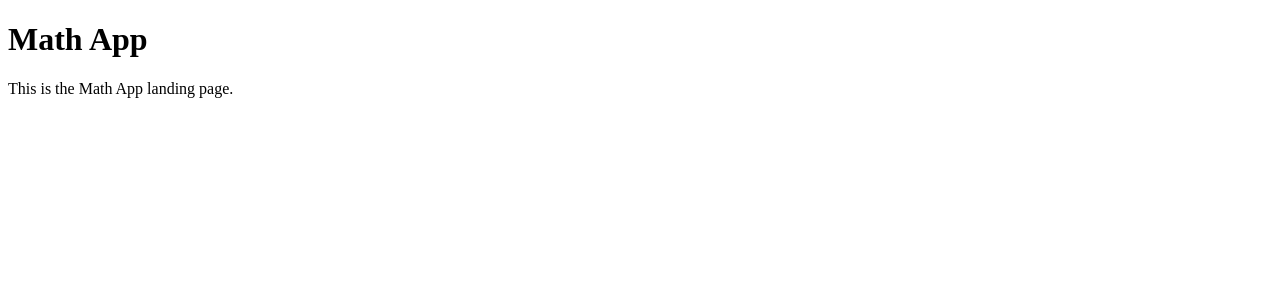
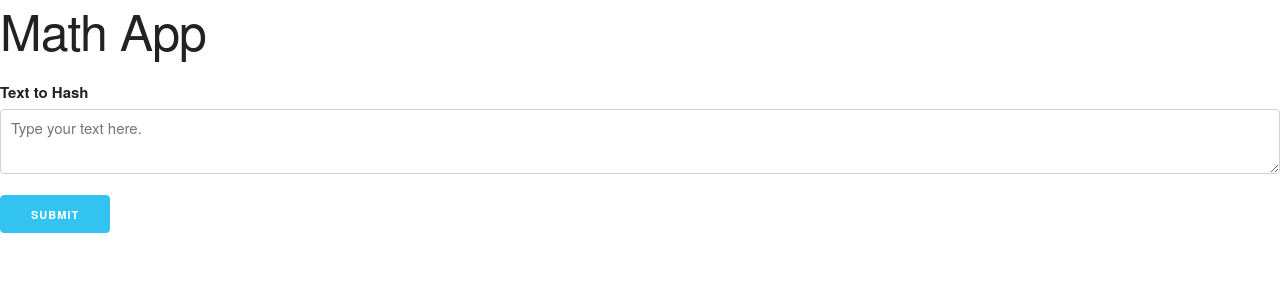
Before and after one commit to mdogy/flaskBasicExample, a Flask app: page / in a window 1280 px wide. Shown: the top 300 px of the page. Run offline with Flask 2, Linux system fonts and the light colour scheme.

Commit message:
Added static files. Created texts. completed hashing app.

```diff
--- a/mathapp/__init__.py
+++ b/mathapp/__init__.py
@@ -1,4 +1,4 @@
+"""Implements a basic flask app that provides hashes of text."""
 from flask import Flask
-app = Flask(__name__)
-
-import mathapp.routes
+app = Flask(__name__)  # pylint: disable=invalid-name
+import mathapp.routes  # pylint: disable=wrong-import-position
--- a/mathapp/routes.py
+++ b/mathapp/routes.py
@@ -1,7 +1,22 @@
+"""Routes for flask app."""  # pylint: disable=cyclic-import
+import hashlib
+from flask import render_template
+from flask import request
 from mathapp import app
-from flask import render_template
 
 
-@app.route('/')
+@app.route('/', methods=['GET'])
 def index():
-    return render_template("index.html",page_title="Math App homepage")
+    """View displays or processes get form. Hashes and displays input text."""
+    hashtext = None
+    current_text = None
+    if request.args:
+        current_text = request.args.get('text4hash')
+    if current_text:
+        hashtext = hashlib.sha224(current_text.encode()).hexdigest()
+    else:
+        current_text = "Type your text here."
+    return render_template("index.html",
+                           current_text=current_text,
+                           hash=hashtext,
+                           page_title="Math App homepage")
--- /dev/null
+++ b/mathapp/static/css/skeleton.css
@@ -0,0 +1,418 @@
+/*
+* Skeleton V2.0.4
+* Copyright 2014, Dave Gamache
+* www.getskeleton.com
+* Free to use under the MIT license.
+* http://www.opensource.org/licenses/mit-license.php
+* 12/29/2014
+*/
+
+
+/* Table of contents
+––––––––––––––––––––––––––––––––––––––––––––––––––
+- Grid
+- Base Styles
+- Typography
+- Links
+- Buttons
+- Forms
+- Lists
+- Code
+- Tables
+- Spacing
+- Utilities
+- Clearing
+- Media Queries
+*/
+
+
+/* Grid
+–––––––––––––––––––––––––––––––––––––––––––––––––– */
+.container {
+  position: relative;
+  width: 100%;
+  max-width: 960px;
+  margin: 0 auto;
+  padding: 0 20px;
+  box-sizing: border-box; }
+.column,
+.columns {
+  width: 100%;
+  float: left;
+  box-sizing: border-box; }
+
+/* For devices larger than 400px */
+@media (min-width: 400px) {
+  .container {
+    width: 85%;
+    padding: 0; }
+}
+
+/* For devices larger than 550px */
+@media (min-width: 550px) {
+  .container {
+    width: 80%; }
+  .column,
+  .columns {
+    margin-left: 4%; }
+  .column:first-child,
+  .columns:first-child {
+    margin-left: 0; }
+
+  .one.column,
+  .one.columns                    { width: 4.66666666667%; }
+  .two.columns                    { width: 13.3333333333%; }
+  .three.columns                  { width: 22%;            }
+  .four.columns                   { width: 30.6666666667%; }
+  .five.columns                   { width: 39.3333333333%; }
+  .six.columns                    { width: 48%;            }
+  .seven.columns                  { width: 56.6666666667%; }
+  .eight.columns                  { width: 65.3333333333%; }
+  .nine.columns                   { width: 74.0%;          }
+  .ten.columns                    { width: 82.6666666667%; }
+  .eleven.columns                 { width: 91.3333333333%; }
+  .twelve.columns                 { width: 100%; margin-left: 0; }
+
+  .one-third.column               { width: 30.6666666667%; }
+  .two-thirds.column              { width: 65.3333333333%; }
+
+  .one-half.column                { width: 48%; }
+
+  /* Offsets */
+  .offset-by-one.column,
+  .offset-by-one.columns          { margin-left: 8.66666666667%; }
+  .offset-by-two.column,
+  .offset-by-two.columns          { margin-left: 17.3333333333%; }
+  .offset-by-three.column,
+  .offset-by-three.columns        { margin-left: 26%;            }
+  .offset-by-four.column,
+  .offset-by-four.columns         { margin-left: 34.6666666667%; }
+  .offset-by-five.column,
+  .offset-by-five.columns         { margin-left: 43.3333333333%; }
+  .offset-by-six.column,
+  .offset-by-six.columns          { margin-left: 52%;            }
+  .offset-by-seven.column,
+  .offset-by-seven.columns        { margin-left: 60.6666666667%; }
+  .offset-by-eight.column,
+  .offset-by-eight.columns        { margin-left: 69.3333333333%; }
+  .offset-by-nine.column,
+  .offset-by-nine.columns         { margin-left: 78.0%;          }
+  .offset-by-ten.column,
+  .offset-by-ten.columns          { margin-left: 86.6666666667%; }
+  .offset-by-eleven.column,
+  .offset-by-eleven.columns       { margin-left: 95.3333333333%; }
+
+  .offset-by-one-third.column,
+  .offset-by-one-third.columns    { margin-left: 34.6666666667%; }
+  .offset-by-two-thirds.column,
+  .offset-by-two-thirds.columns   { margin-left: 69.3333333333%; }
+
+  .offset-by-one-half.column,
+  .offset-by-one-half.columns     { margin-left: 52%; }
+
+}
+
+
+/* Base Styles
+–––––––––––––––––––––––––––––––––––––––––––––––––– */
+/* NOTE
+html is set to 62.5% so that all the REM measurements throughout Skeleton
+are based on 10px sizing. So basically 1.5rem = 15px :) */
+html {
+  font-size: 62.5%; }
+body {
+  font-size: 1.5em; /* currently ems cause chrome bug misinterpreting rems on body element */
+  line-height: 1.6;
+  font-weight: 400;
+  font-family: "Raleway", "HelveticaNeue", "Helvetica Neue", Helvetica, Arial, sans-serif;
+  color: #222; }
+
+
+/* Typography
+–––––––––––––––––––––––––––––––––––––––––––––––––– */
+h1, h2, h3, h4, h5, h6 {
+  margin-top: 0;
+  margin-bottom: 2rem;
+  font-weight: 300; }
+h1 { font-size: 4.0rem; line-height: 1.2;  letter-spacing: -.1rem;}
+h2 { font-size: 3.6rem; line-height: 1.25; letter-spacing: -.1rem; }
+h3 { font-size: 3.0rem; line-height: 1.3;  letter-spacing: -.1rem; }
+h4 { font-size: 2.4rem; line-height: 1.35; letter-spacing: -.08rem; }
+h5 { font-size: 1.8rem; line-height: 1.5;  letter-spacing: -.05rem; }
+h6 { font-size: 1.5rem; line-height: 1.6;  letter-spacing: 0; }
+
+/* Larger than phablet */
+@media (min-width: 550px) {
+  h1 { font-size: 5.0rem; }
+  h2 { font-size: 4.2rem; }
+  h3 { font-size: 3.6rem; }
+  h4 { font-size: 3.0rem; }
+  h5 { font-size: 2.4rem; }
+  h6 { font-size: 1.5rem; }
+}
+
+p {
+  margin-top: 0; }
+
+
+/* Links
+–––––––––––––––––––––––––––––––––––––––––––––––––– */
+a {
+  color: #1EAEDB; }
+a:hover {
+  color: #0FA0CE; }
+
+
+/* Buttons
+–––––––––––––––––––––––––––––––––––––––––––––––––– */
+.button,
+button,
+input[type="submit"],
+input[type="reset"],
+input[type="button"] {
+  display: inline-block;
+  height: 38px;
+  padding: 0 30px;
+  color: #555;
+  text-align: center;
+  font-size: 11px;
+  font-weight: 600;
+  line-height: 38px;
+  letter-spacing: .1rem;
+  text-transform: uppercase;
+  text-decoration: none;
+  white-space: nowrap;
+  background-color: transparent;
+  border-radius: 4px;
+  border: 1px solid #bbb;
+  cursor: pointer;
+  box-sizing: border-box; }
+.button:hover,
+button:hover,
+input[type="submit"]:hover,
+input[type="reset"]:hover,
+input[type="button"]:hover,
+.button:focus,
+button:focus,
+input[type="submit"]:focus,
+input[type="reset"]:focus,
+input[type="button"]:focus {
+  color: #333;
+  border-color: #888;
+  outline: 0; }
+.button.button-primary,
+button.button-primary,
+input[type="submit"].button-primary,
+input[type="reset"].button-primary,
+input[type="button"].button-primary {
+  color: #FFF;
+  background-color: #33C3F0;
+  border-color: #33C3F0; }
+.button.button-primary:hover,
+button.button-primary:hover,
+input[type="submit"].button-primary:hover,
+input[type="reset"].button-primary:hover,
+input[type="button"].button-primary:hover,
+.button.button-primary:focus,
+button.button-primary:focus,
+input[type="submit"].button-primary:focus,
+input[type="reset"].button-primary:focus,
+input[type="button"].button-primary:focus {
+  color: #FFF;
+  background-color: #1EAEDB;
+  border-color: #1EAEDB; }
+
+
+/* Forms
+–––––––––––––––––––––––––––––––––––––––––––––––––– */
+input[type="email"],
+input[type="number"],
+input[type="search"],
+input[type="text"],
+input[type="tel"],
+input[type="url"],
+input[type="password"],
+textarea,
+select {
+  height: 38px;
+  padding: 6px 10px; /* The 6px vertically centers text on FF, ignored by Webkit */
+  background-color: #fff;
+  border: 1px solid #D1D1D1;
+  border-radius: 4px;
+  box-shadow: none;
+  box-sizing: border-box; }
+/* Removes awkward default styles on some inputs for iOS */
+input[type="email"],
+input[type="number"],
+input[type="search"],
+input[type="text"],
+input[type="tel"],
+input[type="url"],
+input[type="password"],
+textarea {
+  -webkit-appearance: none;
+     -moz-appearance: none;
+          appearance: none; }
+textarea {
+  min-height: 65px;
+  padding-top: 6px;
+  padding-bottom: 6px; }
+input[type="email"]:focus,
+input[type="number"]:focus,
+input[type="search"]:focus,
+input[type="text"]:focus,
+input[type="tel"]:focus,
+input[type="url"]:focus,
+input[type="password"]:focus,
+textarea:focus,
+select:focus {
+  border: 1px solid #33C3F0;
+  outline: 0; }
+label,
+legend {
+  display: block;
+  margin-bottom: .5rem;
+  font-weight: 600; }
+fieldset {
+  padding: 0;
+  border-width: 0; }
+input[type="checkbox"],
+input[type="radio"] {
+  display: inline; }
+label > .label-body {
+  display: inline-block;
+  margin-left: .5rem;
+  font-weight: normal; }
+
+
+/* Lists
+–––––––––––––––––––––––––––––––––––––––––––––––––– */
+ul {
+  list-style: circle inside; }
+ol {
+  list-style: decimal inside; }
+ol, ul {
+  padding-left: 0;
+  margin-top: 0; }
+ul ul,
+ul ol,
+ol ol,
+ol ul {
+  margin: 1.5rem 0 1.5rem 3rem;
+  font-size: 90%; }
+li {
+  margin-bottom: 1rem; }
+
+
+/* Code
+–––––––––––––––––––––––––––––––––––––––––––––––––– */
+code {
+  padding: .2rem .5rem;
+  margin: 0 .2rem;
+  font-size: 90%;
+  white-space: nowrap;
+  background: #F1F1F1;
+  border: 1px solid #E1E1E1;
+  border-radius: 4px; }
+pre > code {
+  display: block;
+  padding: 1rem 1.5rem;
+  white-space: pre; }
+
+
+/* Tables
+–––––––––––––––––––––––––––––––––––––––––––––––––– */
+th,
+td {
+  padding: 12px 15px;
+  text-align: left;
+  border-bottom: 1px solid #E1E1E1; }
+th:first-child,
+td:first-child {
+  padding-left: 0; }
+th:last-child,
+td:last-child {
+  padding-right: 0; }
+
+
+/* Spacing
+–––––––––––––––––––––––––––––––––––––––––––––––––– */
+button,
+.button {
+  margin-bottom: 1rem; }
+input,
+textarea,
+select,
+fieldset {
+  margin-bottom: 1.5rem; }
+pre,
+blockquote,
+dl,
+figure,
+table,
+p,
+ul,
+ol,
+form {
+  margin-bottom: 2.5rem; }
+
+
+/* Utilities
+–––––––––––––––––––––––––––––––––––––––––––––––––– */
+.u-full-width {
+  width: 100%;
+  box-sizing: border-box; }
+.u-max-full-width {
+  max-width: 100%;
+  box-sizing: border-box; }
+.u-pull-right {
+  float: right; }
+.u-pull-left {
+  float: left; }
+
+
+/* Misc
+–––––––––––––––––––––––––––––––––––––––––––––––––– */
+hr {
+  margin-top: 3rem;
+  margin-bottom: 3.5rem;
+  border-width: 0;
+  border-top: 1px solid #E1E1E1; }
+
+
+/* Clearing
+–––––––––––––––––––––––––––––––––––––––––––––––––– */
+
+/* Self Clearing Goodness */
+.container:after,
+.row:after,
+.u-cf {
+  content: "";
+  display: table;
+  clear: both; }
+
+
+/* Media Queries
+–––––––––––––––––––––––––––––––––––––––––––––––––– */
+/*
+Note: The best way to structure the use of media queries is to create the queries
+near the relevant code. For example, if you wanted to change the styles for buttons
+on small devices, paste the mobile query code up in the buttons section and style it
+there.
+*/
+
+
+/* Larger than mobile */
+@media (min-width: 400px) {}
+
+/* Larger than phablet (also point when grid becomes active) */
+@media (min-width: 550px) {}
+
+/* Larger than tablet */
+@media (min-width: 750px) {}
+
+/* Larger than desktop */
+@media (min-width: 1000px) {}
+
+/* Larger than Desktop HD */
+@media (min-width: 1200px) {}
--- a/mathapp/templates/base.html
+++ b/mathapp/templates/base.html
@@ -3,6 +3,9 @@
   <head>
     <meta charset="utf-8">
     <title>{{page_title}}</title>
+    <link rel="stylesheet" href="/static/css/normalize.css">
+    <link rel="stylesheet" href="/static/css/skeleton.css">
+    <link rel="icon" type="image/png" href="/static/images/favicon.png">
   </head>
   <body>
     {% block body %}{% endblock %}
--- a/mathapp/templates/index.html
+++ b/mathapp/templates/index.html
@@ -2,5 +2,14 @@
 {% block body %}
 <h1> Math App </h1>
 
-This is the Math App landing page.
+<form action="" method="GET">
+  <label for="textForHashing">Text to Hash</label>
+  <textarea class="u-full-width" name="text4hash" placeholder="{{current_text}}" id="textForHashing"></textarea>
+  <input class="button-primary" type="submit" value="Submit">
+</form>
+
+{% if hash %}
+<hr>
+<div> Hash: {{hash}} </div>
+{% endif %}
 {% endblock %}
```
Also changed, not shown: tests/test_acceptance.py (+18 -7 lines), tests/test_integration.py (+28 -1 lines), tests/test_unit.py (+46 -3 lines), mathapp/static/css/normalize.css (added), mathapp/static/images/favicon.png (added), mathapp/static/js/script.js (added).
